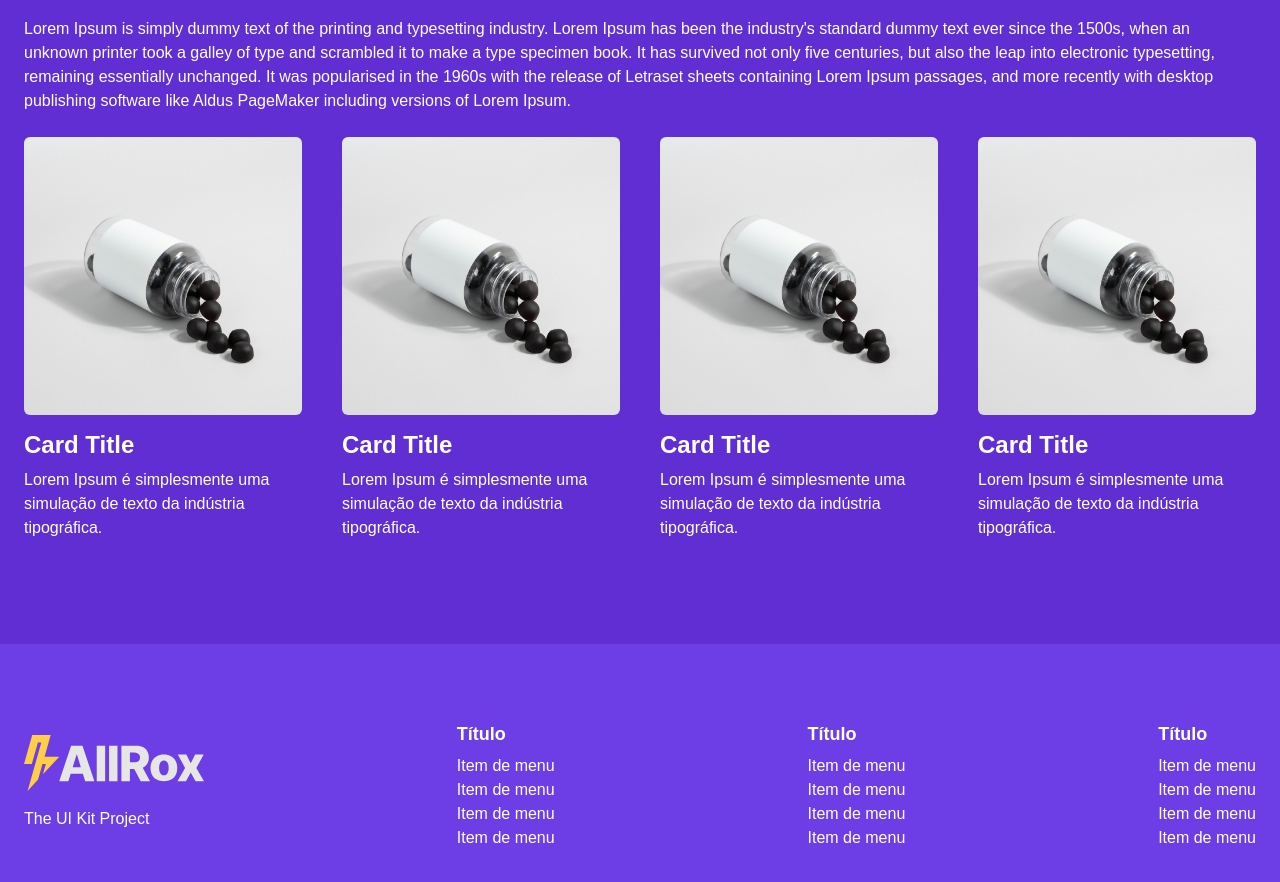
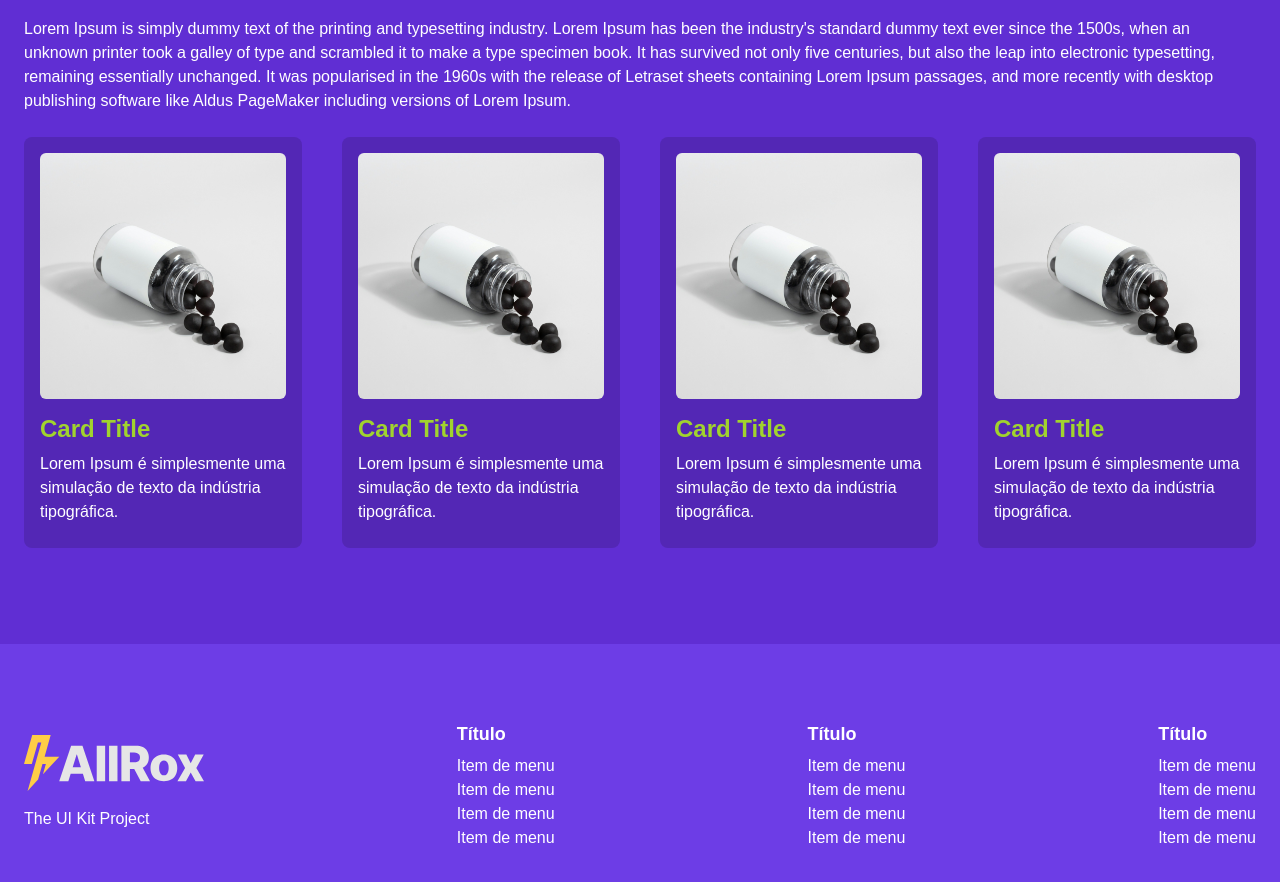
Before and after one commit to allrox/allrox-ui-kit, a Next.js app: page / in a window 1280 px wide. Shown: the part 2460-3342 px from the top of the page. Built offline with nearby package versions, Linux system fonts and the light colour scheme.

Commit message:
Ajustes visuais no elemento Card

```diff
--- a/src/app/components/Card/index.js
+++ b/src/app/components/Card/index.js
@@ -2,8 +2,7 @@ import Image from "next/image"
 
 export default function Card({ children, imgurl, alt, width, height, title }) {
     return (
-        <div className="flex flex-col
-        rounded-lg">
+        <div className="flex flex-col bg-primary-900/[.45] p-4 rounded-lg">
             <Image
                 src={imgurl}
                 alt={alt}
@@ -12,7 +11,7 @@ export default function Card({ children, imgurl, alt, width, height, title }) {
                 className="rounded-md" />
             <div className="pt-4">
                 {title && (
-                    <span className="text-2xl font-bold">{title}</span>
+                    <span className="text-2xl font-bold text-secondary-400">{title}</span>
                 )}
                 <div className="flex flex-col gap-2">
                     {children}
```
